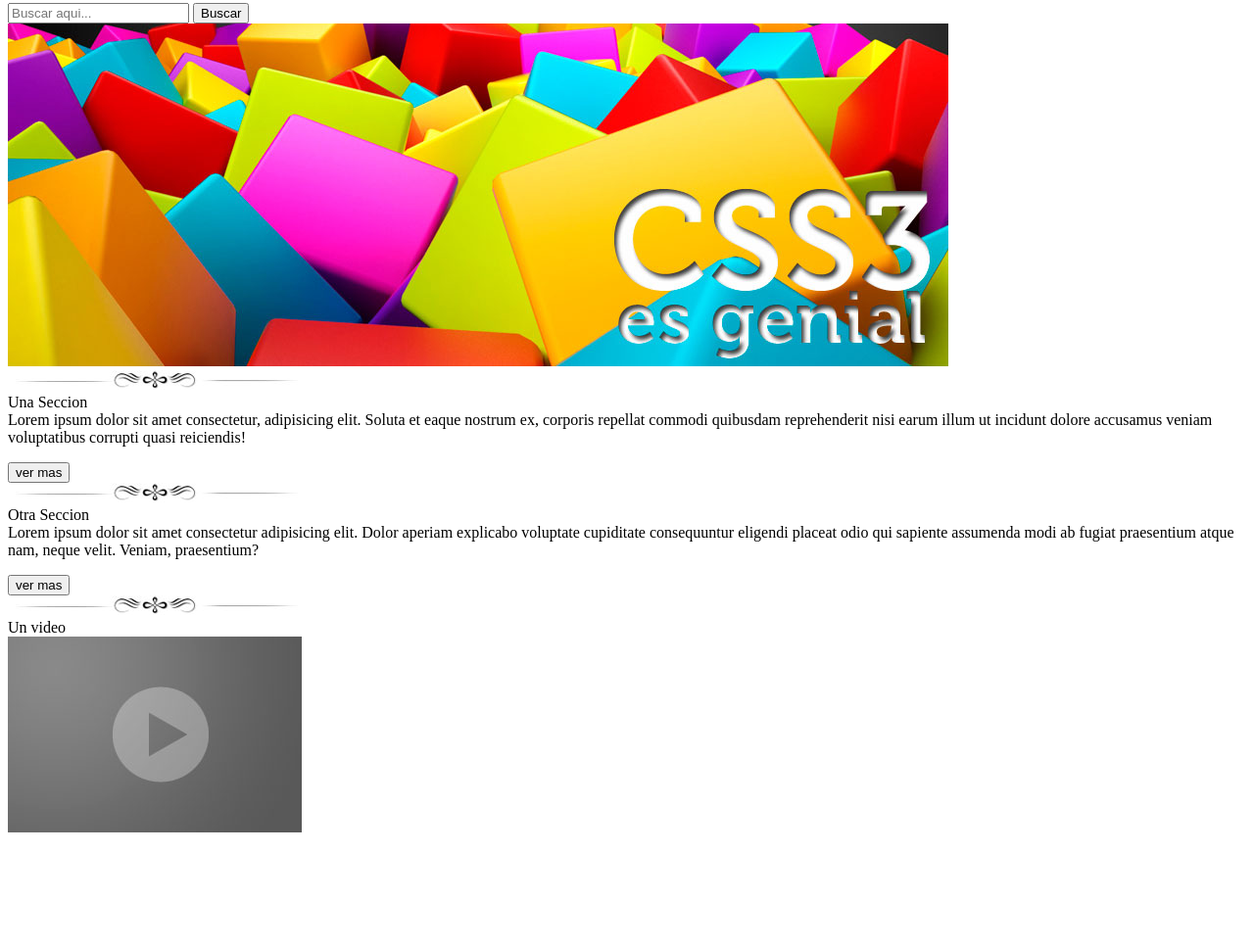
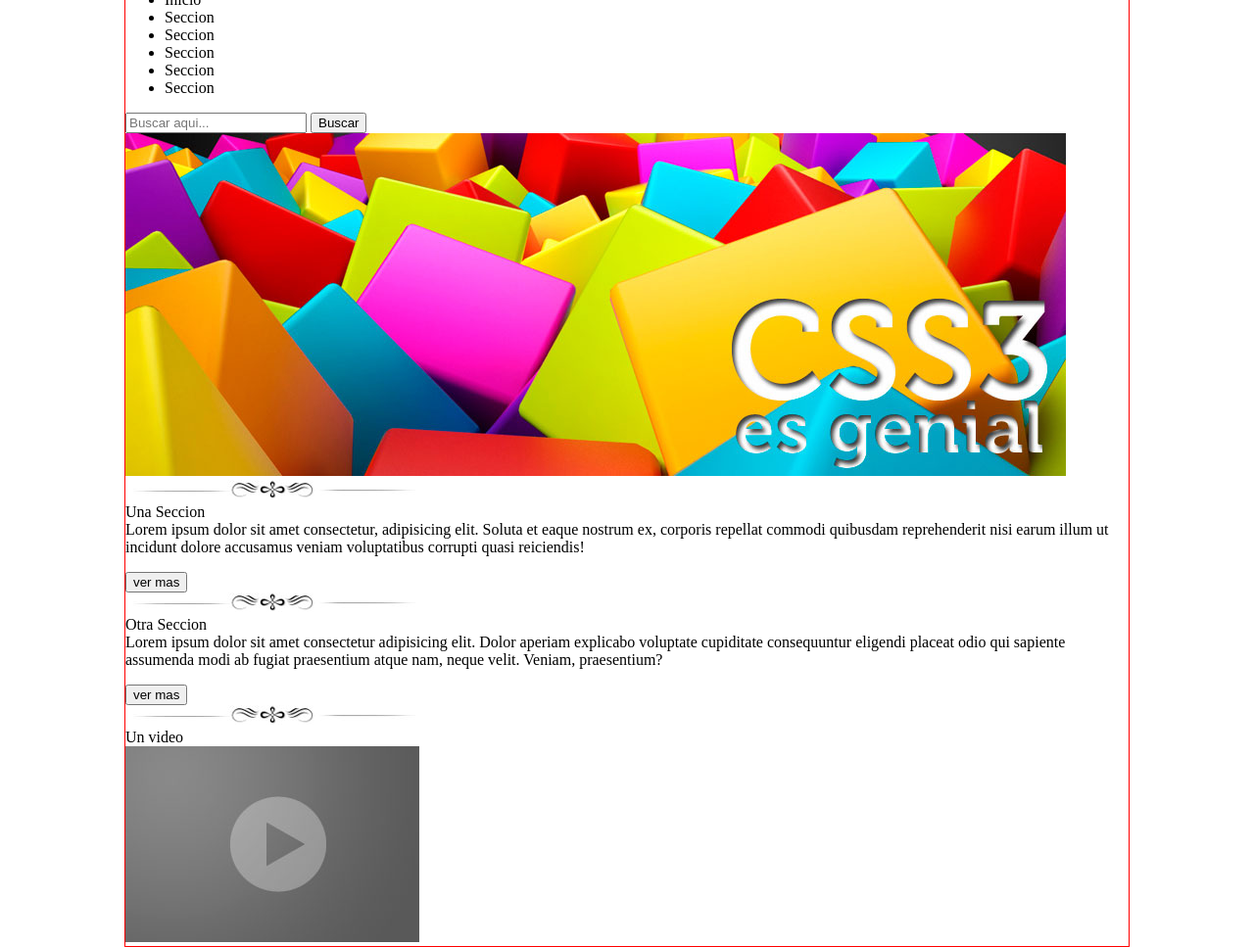
Before and after one commit to EdgarAstorga/PW10112233, a plain HTML site: page practica01css/index.html in a window 1280 px wide. Shown: the part 284-1251 px from the top of the page at 98% size. Before the commit the page ends 1146 px from the top, so only its background shows below. Drawn offline with Linux system fonts and the light colour scheme.

Commit message:
Comenzando estilos practica01

```diff
--- /dev/null
+++ b/practica01css/CSS/estilos.css
@@ -0,0 +1,6 @@
+body{
+    border: 1px solid red;
+    font-size: 16px;  /*1em*/
+    margin: 0px auto;
+    max-width: 1024px;
+}
--- a/practica01css/index.html
+++ b/practica01css/index.html
@@ -4,11 +4,12 @@
     <meta charset="UTF-8">
     <meta name="viewport" content="width=device-width, initial-scale=1.0">
     <title>Práctica 01 HTML + CSS</title>
+    <link rel="stylesheet" href="CSS/estilos.css">
 </head>
 <body>
     <header>
         <img src="img/resplandor.png" alt="fondo de header">
-        <img src="img/logo.png" alt="logo de HTML5">
+        <img src="img/logo.png" alt="logo de HTML5" id="logo">
         <nav>
             <ul>
                 <li>Inicio</li>
@@ -24,16 +25,16 @@
             </form>
         </nav>
     </header>
-    <section>
+    <section id="seccion01">
         <article>
             <img src="img/slide2.jpg" alt="Banner principal">
         </article>
     </section>
-    <section>
+    <section id="seccion02">
         <article>
             <img src="img/separador.jpg" alt="separador">
             <br>
-            Una Seccion
+            <span class="una seccion nito">  Una Seccion </span>
             <br>
             Lorem ipsum dolor sit amet consectetur, adipisicing elit. Soluta et eaque nostrum ex, corporis repellat commodi quibusdam reprehenderit nisi earum illum ut incidunt dolore accusamus veniam voluptatibus corrupti quasi reiciendis!
             <p></p>
@@ -42,7 +43,7 @@
         <article>
             <img src="img/separador.jpg" alt="separador">
             <br>
-            Otra Seccion
+            <span class="otraseccion nito "> Otra Seccion </span>
             <br>
             Lorem ipsum dolor sit amet consectetur adipisicing elit. Dolor aperiam explicabo voluptate cupiditate consequuntur eligendi placeat odio qui sapiente assumenda modi ab fugiat praesentium atque nam, neque velit. Veniam, praesentium?
             <p></p>
@@ -51,7 +52,7 @@
         <article>
             <img src="img/separador.jpg" alt="separador">
             <br>
-            Un video
+            <span class="otraseccion nito "> Un video </span>
             <br>
             <img src="img/video.jpg" alt="video">
         </article>
```
